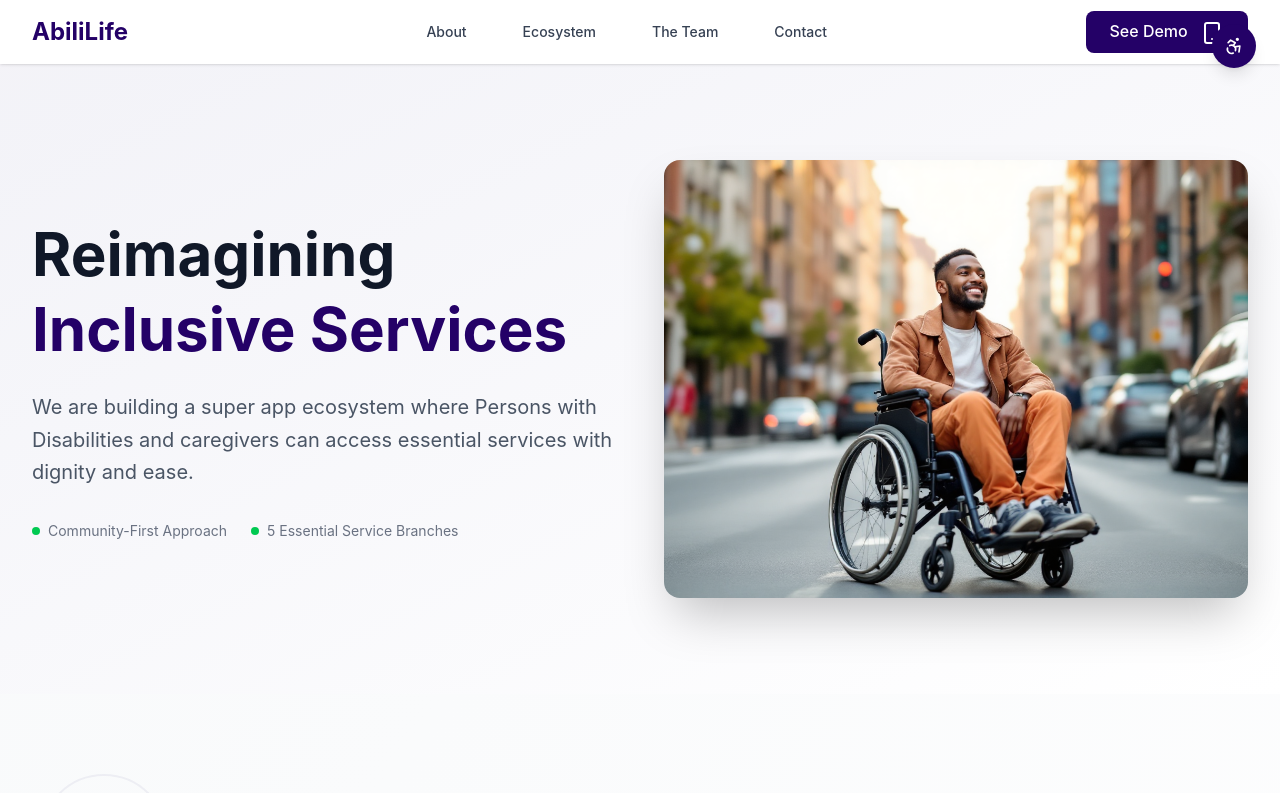
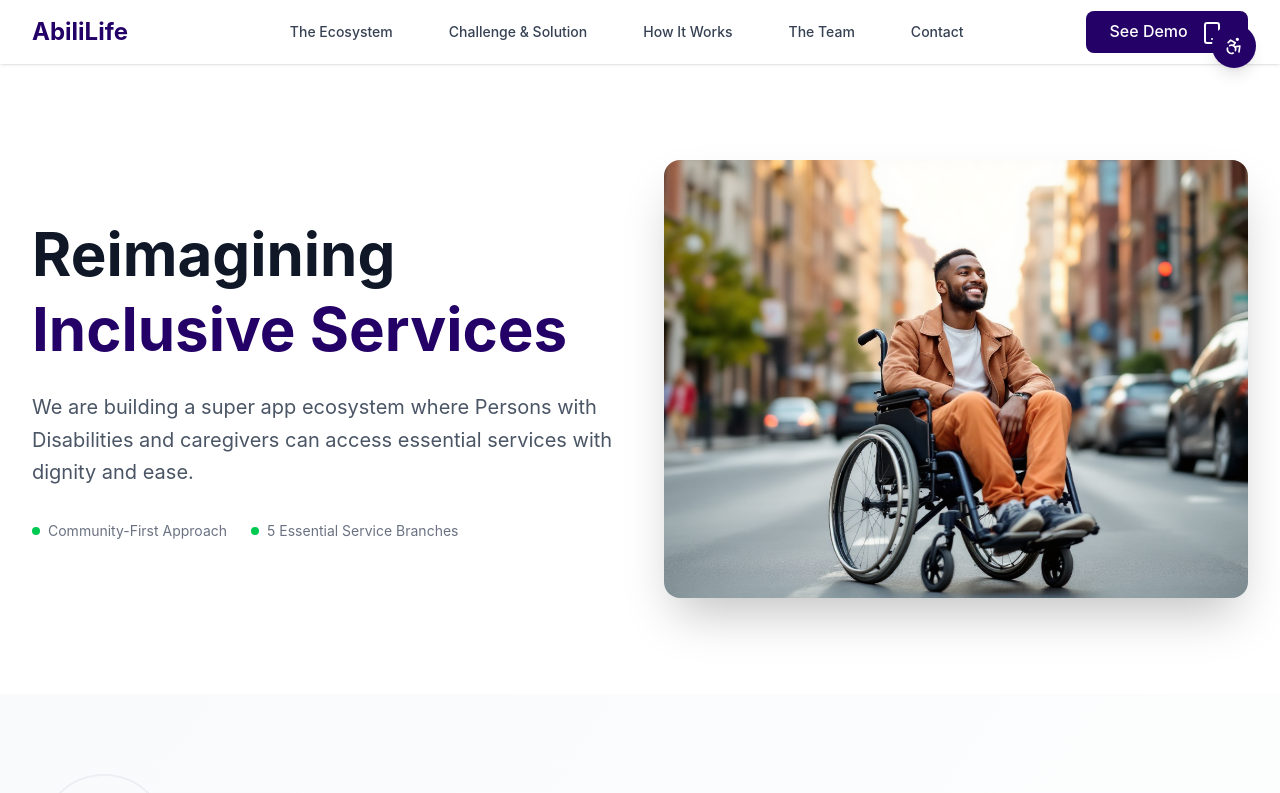
Before and after one commit to AbiliLife/AbiliLife_Landing_Page, a React (Vite) app: page / in a window 1280 px wide. Shown: the top 793 px of the page. Built offline with nearby package versions, Linux system fonts and the light colour scheme.

Commit message:
FT: Update section IDs and navigation labels for improved accessibility

```diff
--- a/src/components/Ecosystem.tsx
+++ b/src/components/Ecosystem.tsx
@@ -51,7 +51,7 @@ const Ecosystem = () => {
     ];
 
     return (
-        <section className="py-16 lg:py-24 bg-gradient-to-br from-gray-50 to-white relative overflow-hidden">
+        <section className="py-16 lg:py-24 bg-gradient-to-br from-gray-50 to-white relative overflow-hidden" id="ecosystem">
             {/* Background decorative elements */}
             <div className="absolute inset-0 opacity-5">
                 <div className="absolute top-20 left-10 w-32 h-32 border-2 border-primary rounded-full"></div>
--- a/src/components/Header.tsx
+++ b/src/components/Header.tsx
@@ -8,8 +8,9 @@ const Header = () => {
     const [isDemoModalOpen, setIsDemoModalOpen] = React.useState(false);
 
     const navItems = [
-        { name: 'About', href: '#about' },
-        { name: 'Ecosystem', href: '#ecosystem' },
+        { name: 'The Ecosystem', href: '#ecosystem' },
+        { name: 'Challenge & Solution', href: '#challenge-solution' },
+        { name: 'How It Works', href: '#how-it-works' },
         { name: 'The Team', href: '#team' },
         { name: 'Contact', href: '#contact' },
     ];
--- a/src/components/Hero.tsx
+++ b/src/components/Hero.tsx
@@ -7,7 +7,7 @@ import heroSample from '@/assets/hero-sample.png';
 
 const Hero = () => {
     return (
-        <section className="bg-gradient-to-br from-primary/5 to-white py-16 lg:py-24">
+        <section className="bg-white py-16 lg:py-24" id='hero'>
             <div className="container mx-auto px-4 sm:px-6 lg:px-8">
                 <div className="grid lg:grid-cols-2 gap-12 items-center">
                     {/* Text Content */}
--- a/src/components/ProblemSolution.tsx
+++ b/src/components/ProblemSolution.tsx
@@ -59,7 +59,7 @@ const ProblemSolution = () => {
     ];
 
     return (
-        <section id="about" className="py-16 lg:py-24 bg-white">
+        <section id="challenge-solution" className="py-16 lg:py-24 bg-white">
             <div className="container mx-auto px-4 sm:px-6 lg:px-8">
                 <div className="grid lg:grid-cols-2 gap-16">
                     {/* Problem - Statistics */}
--- a/src/components/Team.tsx
+++ b/src/components/Team.tsx
@@ -50,7 +50,7 @@ const Team = () => {
     ];
 
     return (
-        <section className="py-16 bg-white">
+        <section className="py-16 bg-white" id="team">
             <div className="container mx-auto px-4">
                 <div className="text-center mb-12">
                     <h2 className="text-3xl md:text-4xl font-bold text-foreground mb-4">
```
